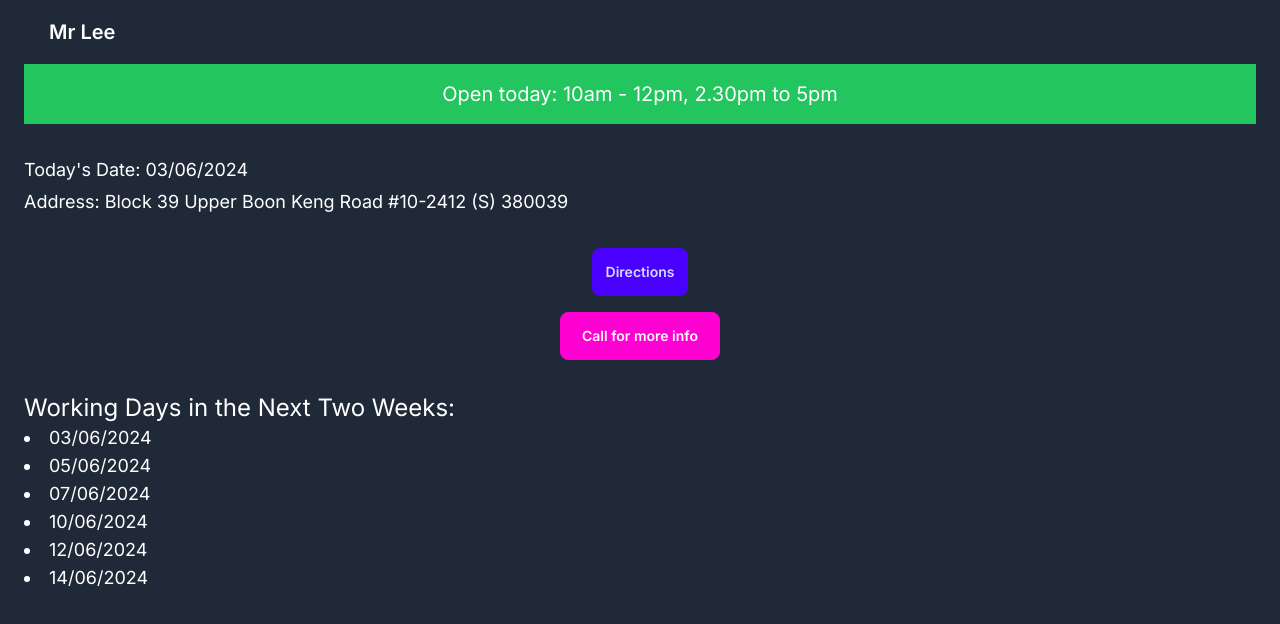
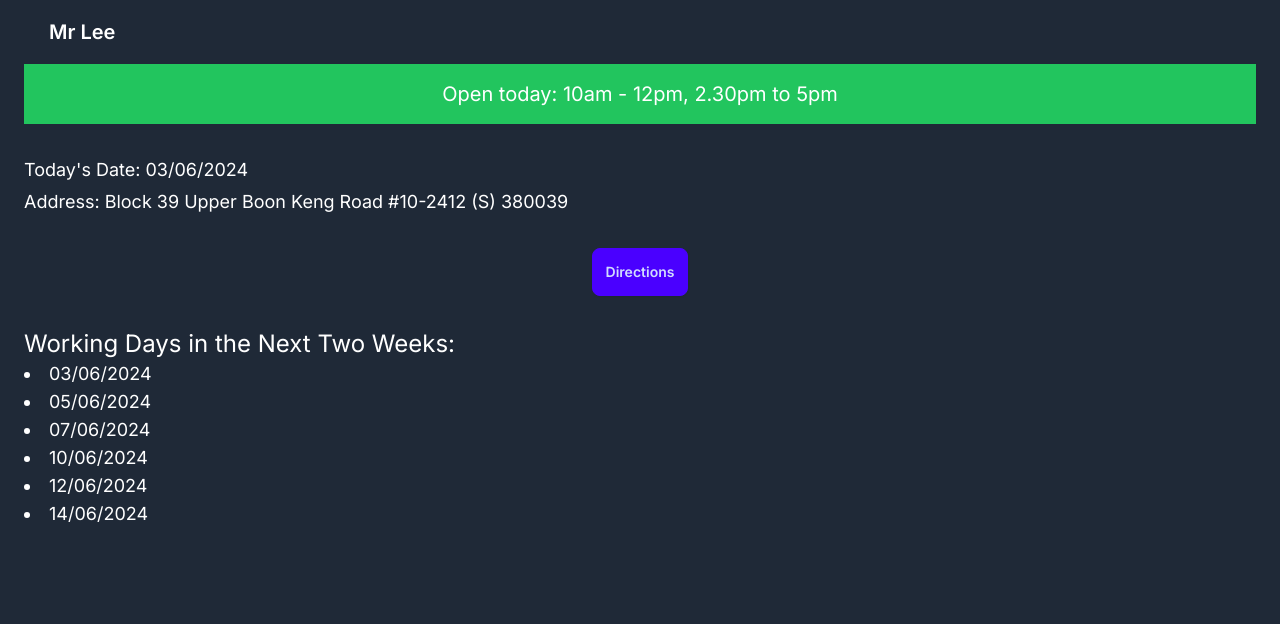
Before and after one commit to salted-caramel/mr-lee-2, a Next.js app: page / in a window 1280 px wide. Shown: the top 624 px of the page. Built offline with nearby package versions, Linux system fonts and the light colour scheme; no server answers; the database is empty.

Commit message:
remove call btn

```diff
--- a/app/page.tsx
+++ b/app/page.tsx
@@ -73,13 +73,6 @@ export default function Home() {
         >
           Directions
         </a>
-        <a
-          role="button"
-          className="btn btn-secondary w-40"
-          href="tel:+6596754306"
-        >
-          Call for more info
-        </a>
       </div>
       {hasWorkingDays ? (
         <>
```
